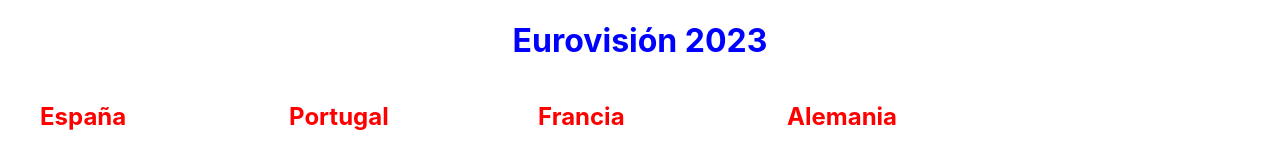
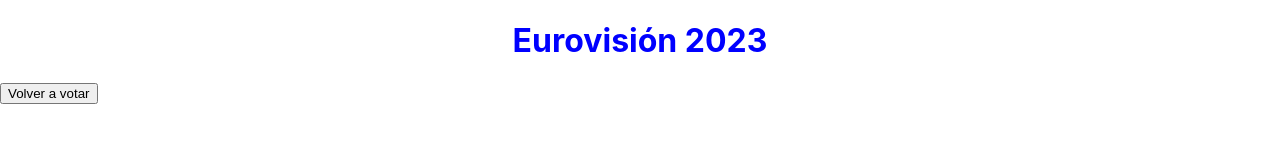
Before and after one commit to JCousoG/eurofan, a React (Create React App) app in the folder frontend/: page / in a window 1280 px wide. Shown: the top 142 px of the page. Built offline with nearby package versions, Linux system fonts and the light colour scheme.

Commit message:
pequenos cambios

```diff
--- a/frontend/src/App.js
+++ b/frontend/src/App.js
@@ -4,15 +4,21 @@
 import Navegador from './componentes/navegador';
 
 function App() {
+  function manexadorBoton () {
 
+    window.location.reload()
+  }
 
   return (
     <>
     <h1>Eurovisión 2023</h1>
+    <button onClick={manexadorBoton}>Volver a votar</button>
+
     <ContextProvider>
       <Navegador/>
     </ContextProvider>
     </>
+
   );
 }
 
--- a/frontend/src/vistas/resultados.jsx
+++ b/frontend/src/vistas/resultados.jsx
@@ -28,7 +28,9 @@
         setResultados(novosDatos)
       }
       return(
+        <><h2>Clasificación</h2>
       <MostrarResultado resultados={resultados}/>
+      </>
 
       )
     }
```
